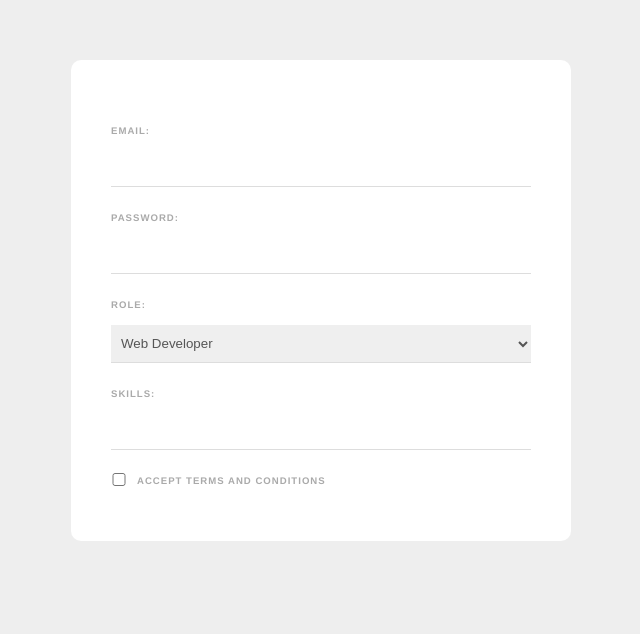
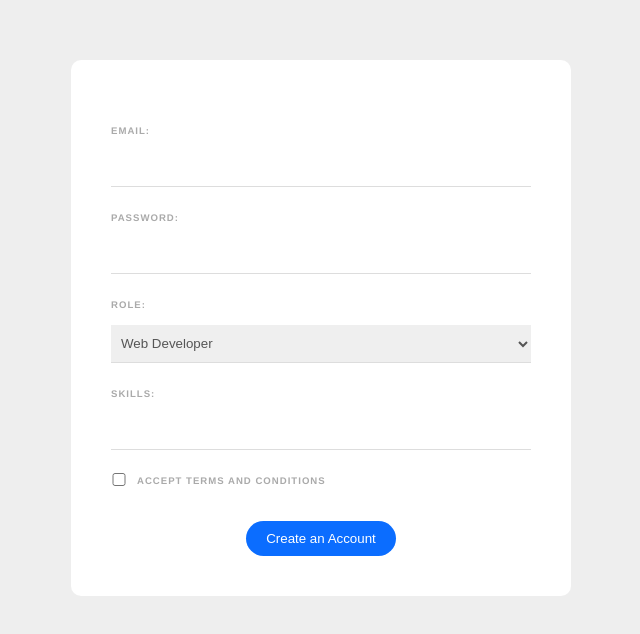
Before and after one commit to AhmadReda/web-form, a Vue app: page / in a window 1280 px wide. Shown: the top 634 px of the page, without its empty margins (319-959 px from the left). Built offline with nearby package versions, Linux system fonts and the light colour scheme.

Commit message:
Submit Form

```diff
--- a/src/components/SignUpForm.vue
+++ b/src/components/SignUpForm.vue
@@ -1,5 +1,5 @@
 <template>
-  <form>
+  <form @submit.prevent="handleSubmit">
     <label>Email:</label>
     <input type="email" required v-model="email">
 
@@ -20,6 +20,9 @@
     <div class="terms">
         <input type="checkbox" required v-model="terms">
         <label>Accept Terms and Conditions</label>
+    </div>
+    <div class="submit">
+        <button>Create an Account</button>
     </div>
   </form>
 </template>
@@ -49,6 +52,9 @@
             this.skills = this.skills.filter((item)=>{
                 return item != skill
             })
+        },
+        handleSubmit(){
+
         }
     }
 }
@@ -111,4 +117,16 @@
     font-weight: bold;
     cursor: pointer;
 }
+button{
+    background: #0b6dff;
+    border: 0;
+    padding: 10px 20px;
+    margin-top: 20px;
+    color:
+    white;
+    border-radius: 20px;
+}
+.submit{
+    text-align: center;
+}
 </style>
```
